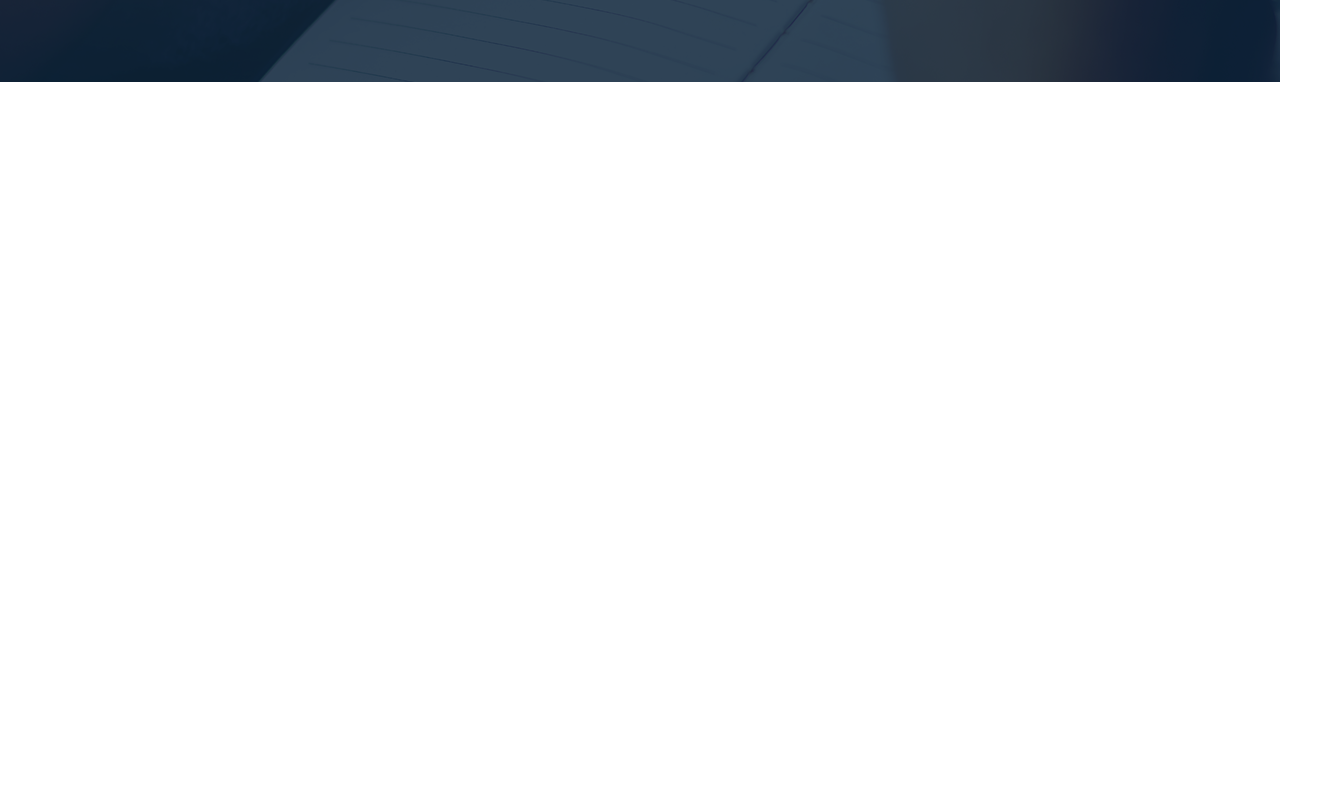
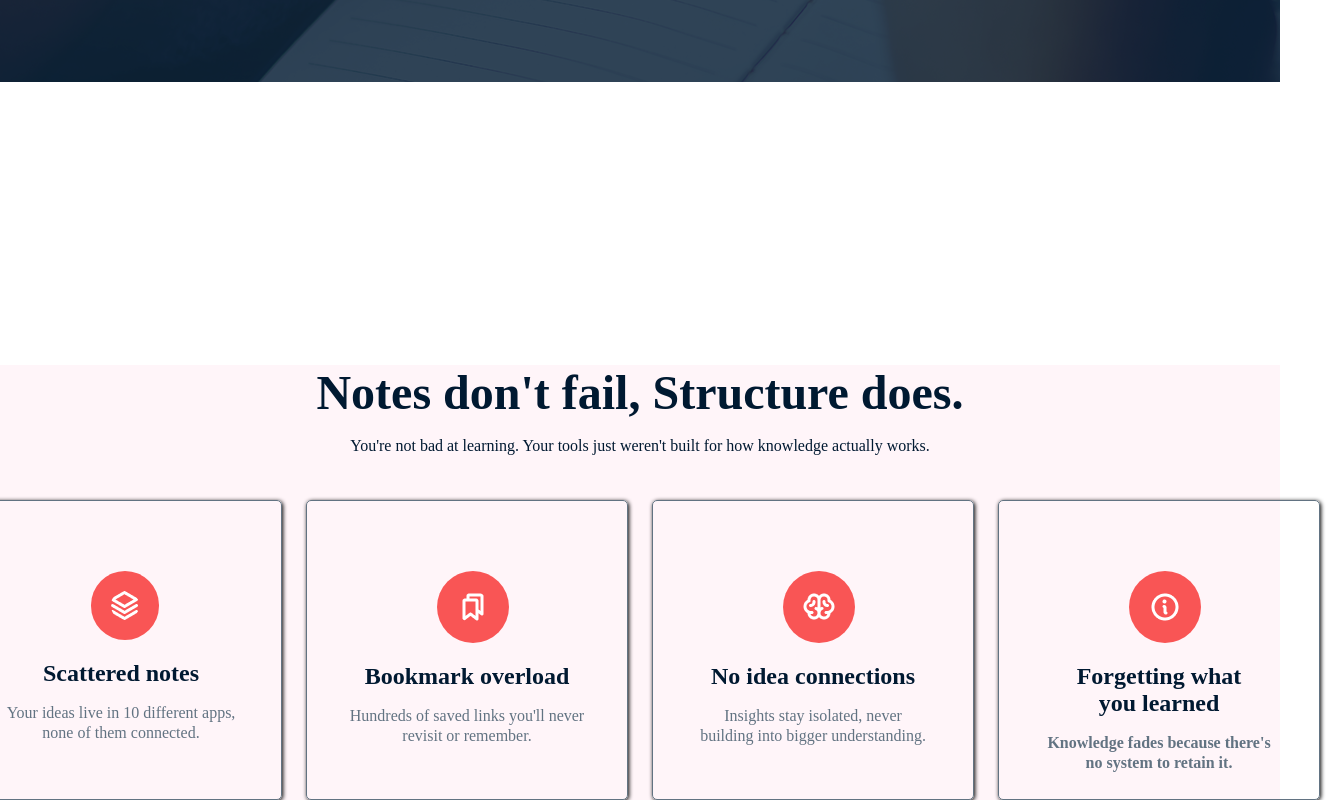
Before and after one commit to ArnabSarker16/himus-assignment-one, a plain HTML site: page index.html in a window 1280 px wide. Shown: the part 696-1496 px from the top of the page, 1331 px wide, since content can reach past the window. Before the commit the page ends 1061 px from the top, so only its background shows below. Drawn offline with Linux system fonts and the light colour scheme.

Commit message:
second commit

```diff
--- a/index.html
+++ b/index.html
@@ -53,6 +53,45 @@
 
     </section>
     </header>
+    <section id="middle-banner">
+        <div class="middle-content">
+            <h1>Notes don't fail, Structure does.</h1>
+            <p>You're not bad at learning. Your tools just weren't built for how knowledge actually works.</p>
+        </div>
+        <div class="skill-box">
+            <div class="skill-card">
+                <img src="assets/Vector.png" alt="">
+                <h3>Scattered notes</h3>
+                <p>Your ideas live in 10 different apps,
+                    <br>
+                    none of them connected. </p>
+            </div>
+            <div class="skill-card">
+                <img src="assets/Bookmarks.png" alt="">
+                <h3>Bookmark overload</h3>
+                <p>Hundreds of saved links you'll never
+                    <br>
+                     revisit or remember. </p>
+            </div>
+            <div class="skill-card">
+                <img src="assets/Brain.png" alt="">
+                <h3>No idea connections</h3>
+
+                <p>Insights stay isolated, never
+                    <br>
+                     building into bigger understanding. </p>
+            </div>
+            <div class="skill-card">
+                <img src="assets/Info.png" alt="">
+                <h3>Forgetting what
+                    <br>
+                    you learned<h3>
+                <p>Knowledge fades because there's
+                    <br>
+                     no system to retain it.</p>
+            </div>
+        </div>
+    </section>
 
 </body>
 </html>
```
